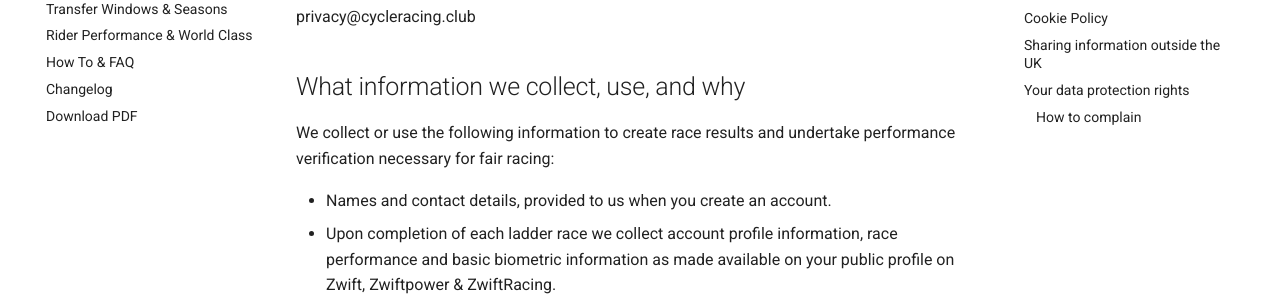
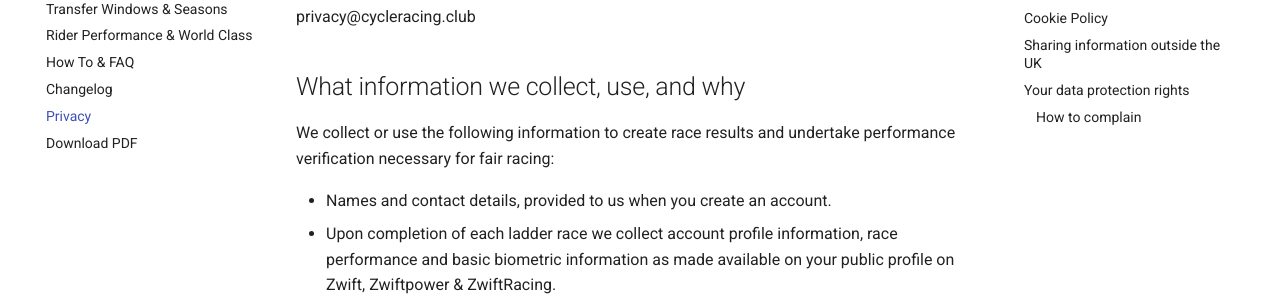
Before and after one commit to gazhay/rules-clubladder, an MkDocs documentation site: the page built from docs/privacy.md, in a window 1280 px wide. Shown: the part 318-618 px from the top of the page. Built offline with MkDocs 1.6.1 and Material for MkDocs 9.7.7, drawn with Linux system fonts in a browser that asks for light colours.

Commit message:
Update mkdocs.yml

```diff
--- a/mkdocs.yml
+++ b/mkdocs.yml
@@ -33,4 +33,5 @@ nav:
   - Rider Performance & World Class: performance.md
   - How To & FAQ: how-to.md
   - Changelog: changelog.md
+  - Privacy: privacy.md
   - Download PDF: pdf/club-ladder-race-book.pdf
```
